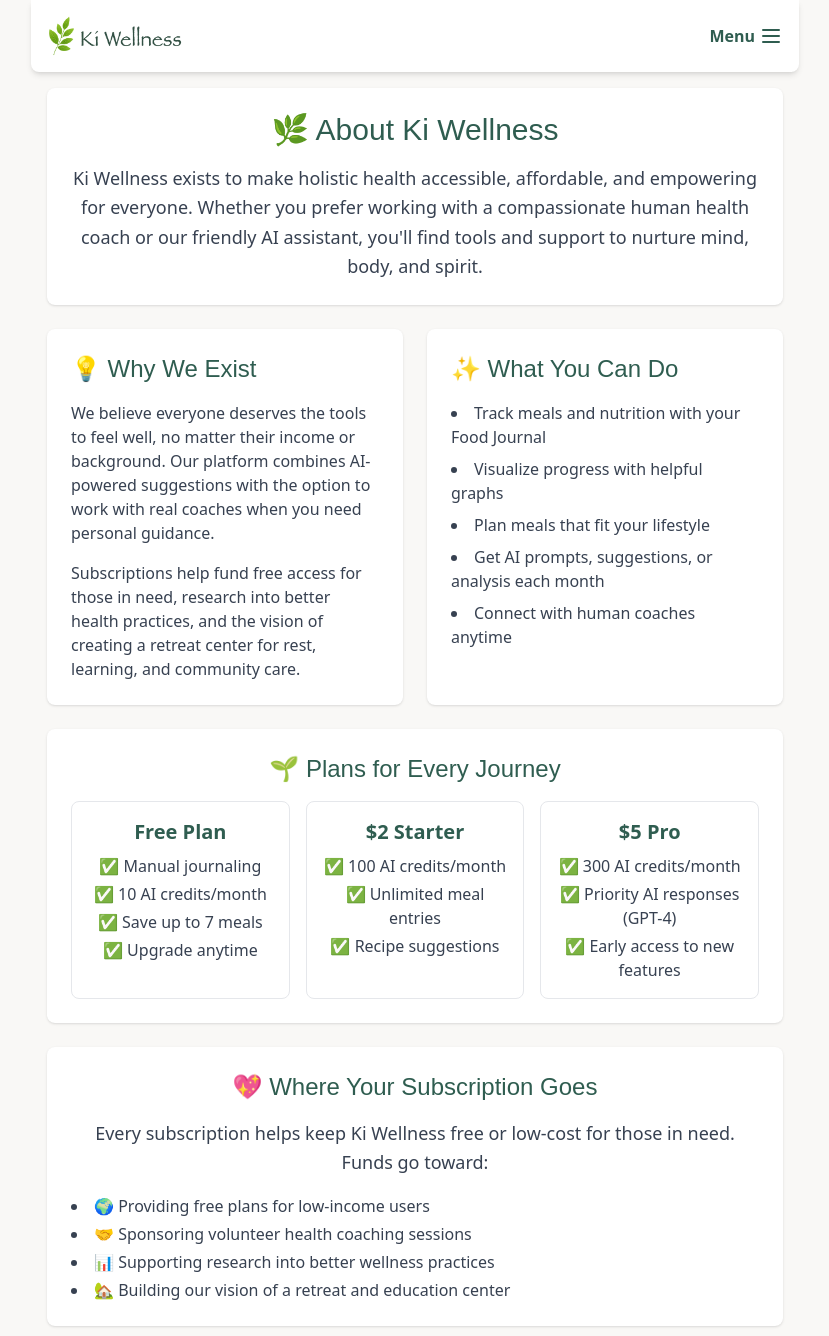
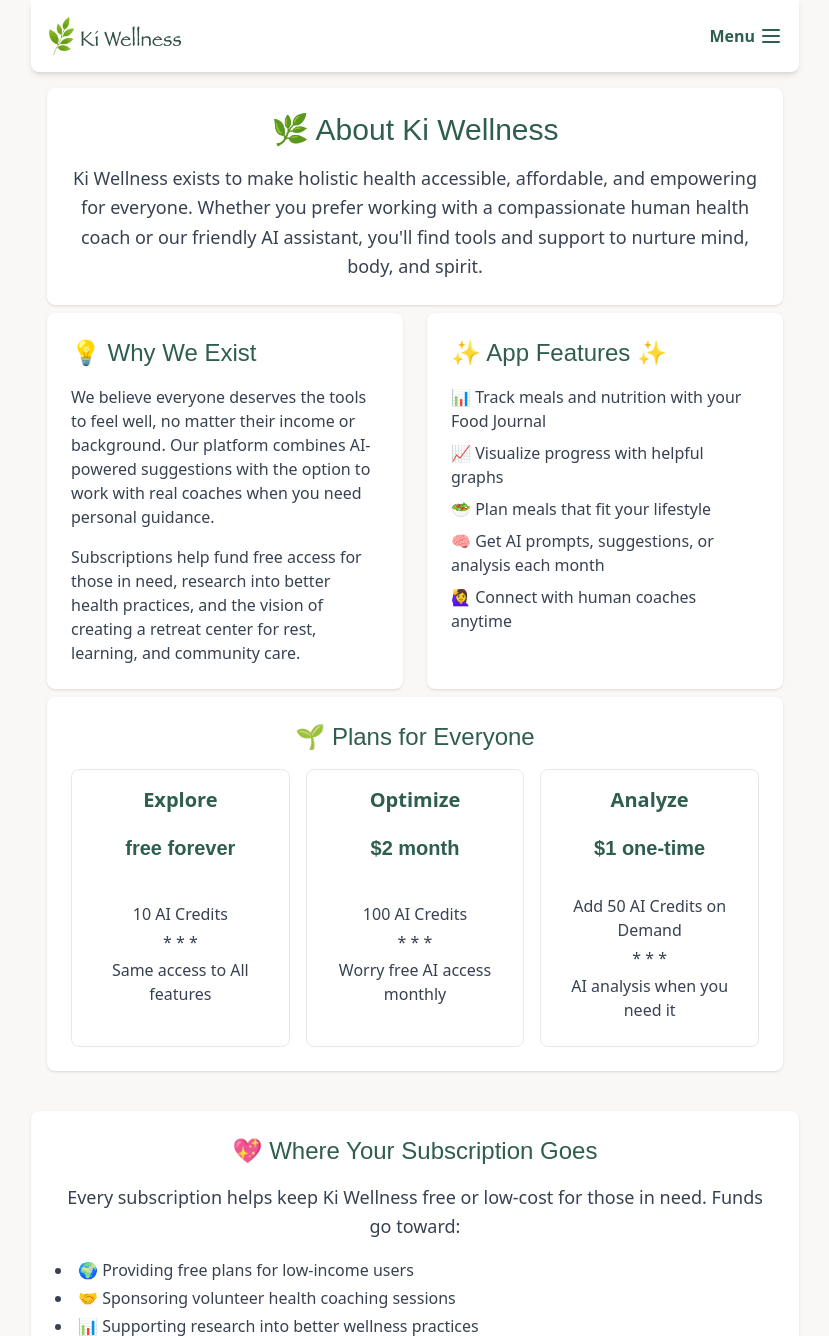
Before and after one commit to kcamacho1/ki-wellness, a FastAPI app: page /about in a window 1280 px wide. Shown: the top 1336 px of the page, without its empty margins (225-1054 px from the left). Run offline with FastAPI, Linux system fonts and the light colour scheme; parts of the project's set-up code (start-up, migrations or seed data) failed here and were passed over; some libraries are stand-ins or nearby versions.

Commit message:
updated to about page - cleaner pricing

```diff
--- a/app/templates/about.html
+++ b/app/templates/about.html
@@ -1,8 +1,11 @@
 {% extends "layout.html" %}
 
 {% block content %}
-<section class="max-w-3xl mx-auto bg-white p-6 rounded-lg shadow mb-6">
-  <h1 class="text-3xl font-papyrus text-forest text-center mb-4">🌿 About Ki Wellness</h1>
+<section class="max-w-3xl mx-auto bg-white p-6 rounded-lg shadow mb-2">
+  <h1 class="text-3xl font-papyrus text-forest text-center mb-4">
+    🌿 About Ki Wellness
+  </h1>
+
   <p class="text-lg text-gray-700 leading-relaxed text-center">
     Ki Wellness exists to make holistic health accessible, affordable, and empowering for everyone.
     Whether you prefer working with a compassionate human health coach or our friendly AI assistant,
@@ -10,9 +13,12 @@
   </p>
 </section>
 
-<section class="max-w-3xl mx-auto grid grid-cols-1 md:grid-cols-2 gap-6 mb-6">
+<section class="max-w-3xl mx-auto grid grid-cols-1 md:grid-cols-2 gap-6 mb-2">
   <div class="bg-white p-6 rounded-lg shadow space-y-4">
-    <h2 class="text-2xl font-papyrus text-forest">💡 Why We Exist</h2>
+    <h2 class="text-2xl font-papyrus text-forest">
+      💡 Why We Exist
+    </h2>
+
     <p class="text-gray-700">
       We believe everyone deserves the tools to feel well, no matter their income or background.
       Our platform combines AI-powered suggestions with the option to work with real coaches when you need personal guidance.
@@ -21,48 +27,70 @@
       Subscriptions help fund free access for those in need, research into better health practices, and the vision of creating a retreat center for rest, learning, and community care.
     </p>
   </div>
+
   <div class="bg-white p-6 rounded-lg shadow space-y-4">
-    <h2 class="text-2xl font-papyrus text-forest">✨ What You Can Do</h2>
-    <ul class="list-disc list-inside space-y-2 text-gray-700">
-      <li>Track meals and nutrition with your Food Journal</li>
-      <li>Visualize progress with helpful graphs</li>
-      <li>Plan meals that fit your lifestyle</li>
-      <li>Get AI prompts, suggestions, or analysis each month</li>
-      <li>Connect with human coaches anytime</li>
+    <h2 class="text-2xl font-papyrus text-forest">
+      ✨ App Features ✨
+    </h2>
+    <ul class="list-disc list-none space-y-2 text-gray-700">
+      <li>📊 Track meals and nutrition with your Food Journal</li>
+      <li>📈 Visualize progress with helpful graphs</li>
+      <li>🥗 Plan meals that fit your lifestyle</li>
+      <li>🧠 Get AI prompts, suggestions, or analysis each month</li>
+      <li>🙋‍♀️ Connect with human coaches anytime</li>
     </ul>
   </div>
 </section>
 
 <section class="max-w-3xl mx-auto bg-white p-6 rounded-lg shadow mb-6">
-  <h2 class="text-2xl font-papyrus text-forest text-center mb-4">🌱 Plans for Every Journey</h2>
+  <h2 class="text-2xl font-papyrus text-forest text-center mb-4">🌱 Plans for Everyone</h2>
   <div class="grid grid-cols-1 md:grid-cols-3 gap-4">
+
     <!-- Free Plan -->
-    <div class="border rounded-lg p-4 text-center">
-      <h3 class="text-xl font-semibold text-forest mb-2">Free Plan</h3>
-      <ul class="space-y-1 text-gray-700">
-        <li>✅ Manual journaling</li>
-        <li>✅ 10 AI credits/month</li>
-        <li>✅ Save up to 7 meals</li>
-        <li>✅ Upgrade anytime</li>
+    <div class="border rounded-lg p-4">
+      <h3 class="text-xl font-semibold text-forest mb-5 text-center">
+        Explore
+      </h3>
+      <h4 class="text-xl font-semibold text-center text-forest font-papyrus">
+        free forever
+      </h4>
+      <ul class="space-y-1 text-gray-700 text-center list-none pt-10">
+        <li>10 AI Credits</li>
+        <li>* * *</li>
+        <li>Same access to All features</li>
       </ul>
     </div>
-    <!-- Starter Plan -->
+
+    <!-- Subscription Plan -->
     <div class="border rounded-lg p-4 text-center">
-      <h3 class="text-xl font-semibold text-forest mb-2">$2 Starter</h3>
-      <ul class="space-y-1 text-gray-700">
-        <li>✅ 100 AI credits/month</li>
-        <li>✅ Unlimited meal entries</li>
-        <li>✅ Recipe suggestions</li>
+      <h3 class="text-xl font-semibold text-forest mb-5 text-center">
+        Optimize
+      </h3>
+      <h4 class="text-xl font-semibold text-center text-forest font-papyrus">
+        $2 month
+      </h4>
+      <ul class="space-y-1 text-gray-700 text-center list-none pt-10">
+        <li>100 AI Credits</li>
+        <li>* * *</li>
+        <li>Worry free AI access monthly</li>
       </ul>
     </div>
-    <!-- Pro Plan -->
+
+    <!-- Pay as you Go Plan -->
     <div class="border rounded-lg p-4 text-center">
-      <h3 class="text-xl font-semibold text-forest mb-2">$5 Pro</h3>
-      <ul class="space-y-1 text-gray-700">
-        <li>✅ 300 AI credits/month</li>
-        <li>✅ Priority AI responses (GPT-4)</li>
-        <li>✅ Early access to new features</li>
+      <h3 class="text-xl font-semibold text-forest mb-5 text-center">
+        Analyze
+      </h3>
+      <h4 class="text-xl font-semibold text-center text-forest font-papyrus">
+        $1 one-time
+      </h4>
+      <ul class="space-y-1 text-gray-700 text-center list-none p-2">
+        <li class="pt-6">Add 50 AI Credits on Demand</li>
+        <li>* * *</li>
+        <li>AI analysis when you need it</li>
       </ul>
+    </div>
+
     </div>
   </div>
 </section>
@@ -94,7 +122,7 @@
     <a href="#" class="bg-green-600 text-white font-semibold px-4 py-2 rounded hover:bg-green-700 transition">
       📱 Follow Us on Social Media
     </a>
-    <a href="#" class="bg-green-600 text-white font-semibold px-4 py-2 rounded hover:bg-green-700 transition">
+    <a href="mailto:hello@kiwellness.org" class="bg-green-600 text-white font-semibold px-4 py-2 rounded hover:bg-green-700 transition">
       📩 Email to say hello or Sponsor
     </a>
   </div>
```
Also changed, not shown: app/api/profile.py (+16 -10 lines), app/static/tailwind.css (deleted), 2 other files.
